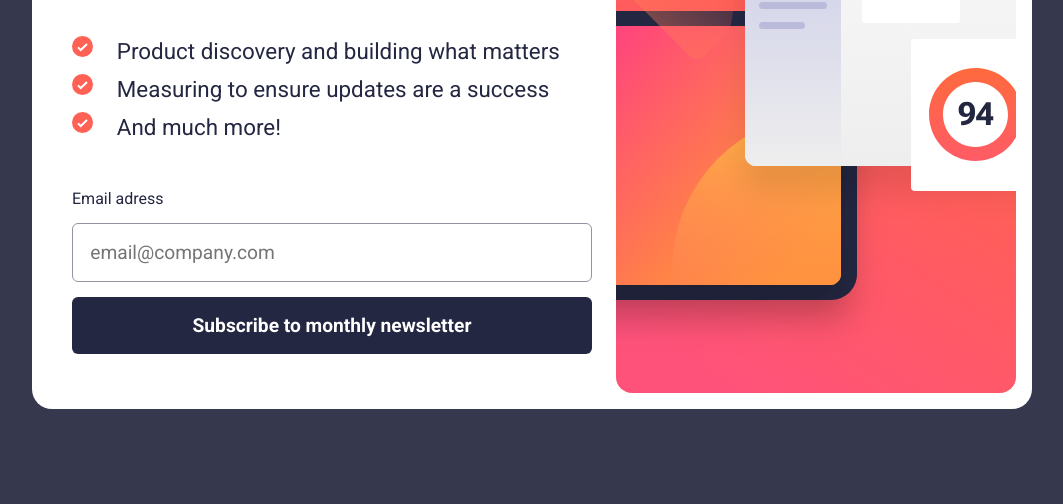
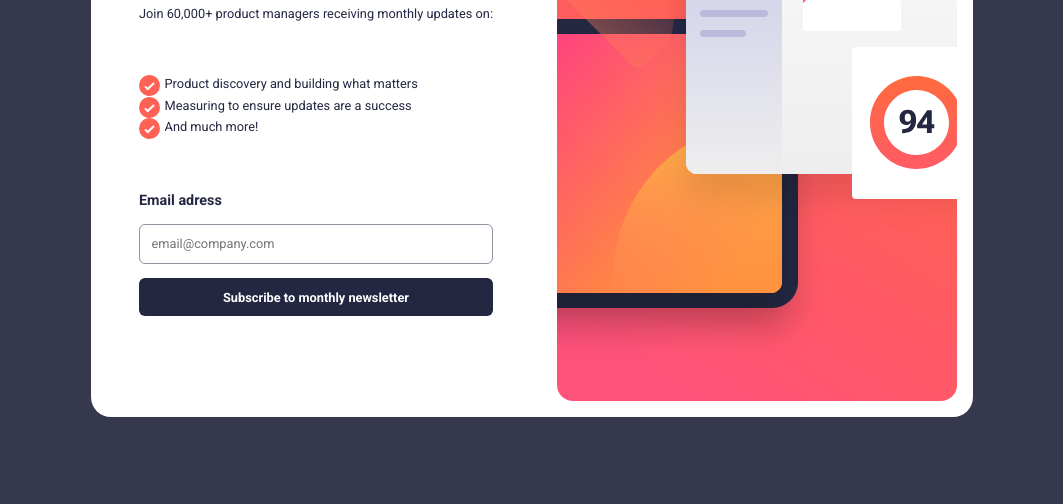
Before and after one commit to joacomenda/newsletter-sign-up-with-success-message-main, a plain HTML site: page index.html in a window 1280 px wide. Shown: the part 296-800 px from the top of the page, without its empty margins (108-1171 px from the left). Drawn offline with Linux system fonts and the light colour scheme.

Commit message:
finishing touches to the project

```diff
--- a/styles/index.css
+++ b/styles/index.css
@@ -274,7 +274,8 @@ body
     {
         display: flex;
         justify-content: center;
-        margin-top: 10vh;
+        align-items: center;
+        height: 100vh;
     }
 
     .main-content
@@ -285,9 +286,16 @@ body
         margin: 0 auto;
 
         grid-template-columns: 1fr auto;
+        grid-template-rows: 1fr;
+        gap: 2em;
 
-        padding: 1em;
+        padding: 1em 1em 1em 1em;
         border-radius: 20px;
+    }
+
+    .text-and-body-container
+    {
+        padding: 2em 2em 2em 2em;
     }
 
     .desktop-image
@@ -316,27 +324,38 @@ body
 
     .text-and-body-container h1
     {
-        font-size: clamp(1.9rem, 4vw, 3rem);
+        font-size: clamp(2.5rem, 4vw, 4rem);
     }
 
     .text-and-body-container p
     {
-        font-size: clamp(0.96rem , 2vw , 1.4rem);
+        font-size: clamp(0.8rem , 1vw , 1.4rem);
     }
 
     .text-and-body-container ul li
     {
-        font-size: clamp(0.96rem , 2vw , 1.4rem);
+        font-size: clamp(0.8rem , 1vw , 1.4rem);
     }
 
     .email-input
     {
-        font-size: clamp(0.9rem , 2vw , 1.2rem);
+        font-size: clamp(0.8rem , 1vw , 1.4rem);
     }
 
     .submit-button
     {
-        font-size: clamp(0.9rem , 2vw , 1.2rem);
+        font-size: clamp(0.8rem , 1vw , 1.4rem);
+    }
+
+    .email
+    {
+        font-size: 0.9rem;
+        font-weight: 700;
+    }
+
+    .email-error-message
+    {
+        font-size: 0.9rem;
     }
 
     .success-message h1
```
Also changed, not shown: newsletter-sign-up.png.
